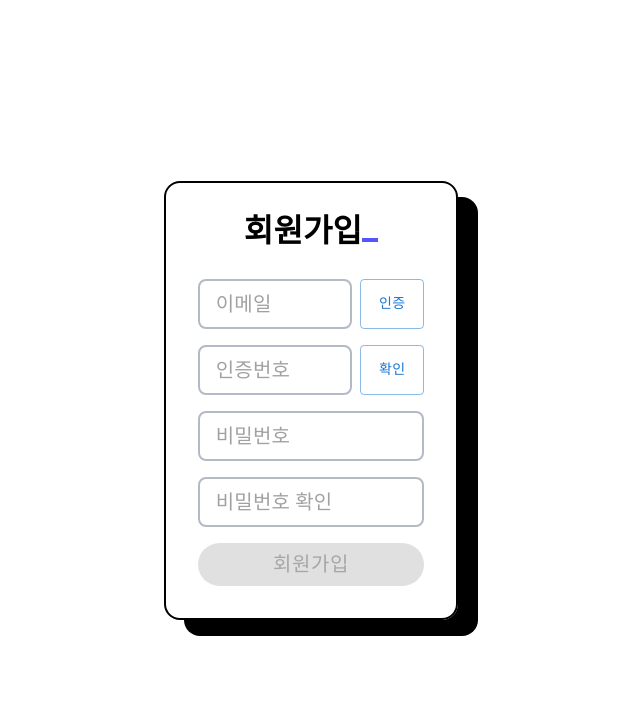
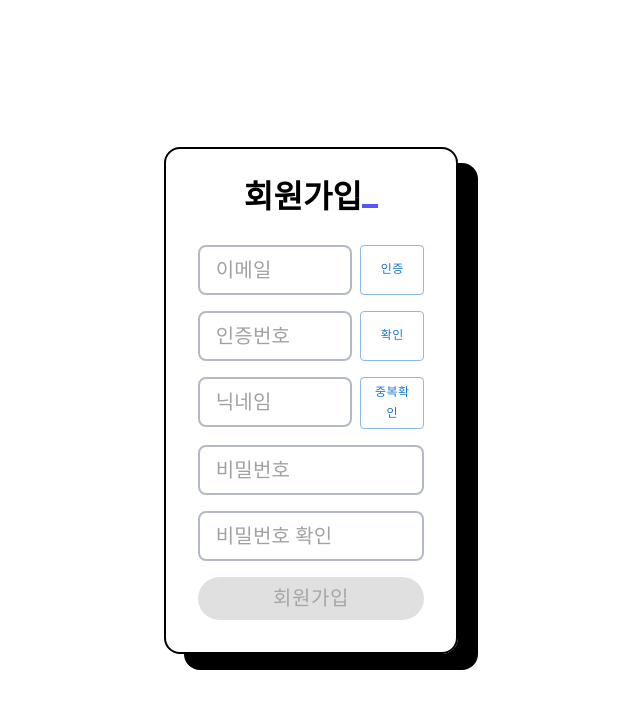
Before and after one commit to changchanghwang/parrot-wolrd-client, a React app: page /sign-up in a window 1280 px wide. Shown: the top 708 px of the page, without its empty margins (329-969 px from the left). Built offline with nearby package versions, Linux system fonts and the light colour scheme.

Commit message:
feat: send email verification

```diff
--- a/src/app/screens/sign-up/SignUpScreen.tsx
+++ b/src/app/screens/sign-up/SignUpScreen.tsx
@@ -15,6 +15,7 @@ const validationSchema = yup
   .object({
     email: emailSchema().required("이메일을 입력해주세요."),
     authCode: yup.string().required("인증번호를 입력해주세요."),
+    nickName: yup.string().required("닉네임을 입력해주세요."),
     password: passwordSchema({ match: true }).required(
       "비밀번호를 입력해주세요."
     ),
@@ -46,6 +47,7 @@ function SignUpScreen() {
     defaultValues: {
       email: "",
       authCode: "",
+      nickName: "",
       password: "",
       passwordConfirm: "",
     },
@@ -99,6 +101,7 @@ function SignUpScreen() {
               helperText={errors.email?.message}
             />
             <Button
+              css={{ flex: 0.2, fontSize: "12px" }}
               variant="outlined"
               onClick={async () => {
                 await verifyEmail({
@@ -119,8 +122,29 @@ function SignUpScreen() {
               error={!!errors.authCode}
               helperText={errors.authCode?.message}
             />
-            <Button variant="outlined" onClick={() => {}}>
+            <Button
+              css={{ flex: 0.2, fontSize: "12px" }}
+              variant="outlined"
+              onClick={() => {}}
+            >
               확인
+            </Button>
+          </Stack>
+          <Stack direction="row" spacing="8px">
+            <TextField
+              css={{ borderRadius: "8px", flex: 1 }}
+              placeholder="닉네임"
+              {...register("nickName")}
+              defaultValue={getValues("nickName")}
+              error={!!errors.nickName}
+              helperText={errors.nickName?.message}
+            />
+            <Button
+              css={{ flex: 0.2, fontSize: "12px" }}
+              variant="outlined"
+              onClick={() => {}}
+            >
+              중복확인
             </Button>
           </Stack>
           <TextField
```
Also changed, not shown: 1 other file (tests, documents, lock files or other folders).
